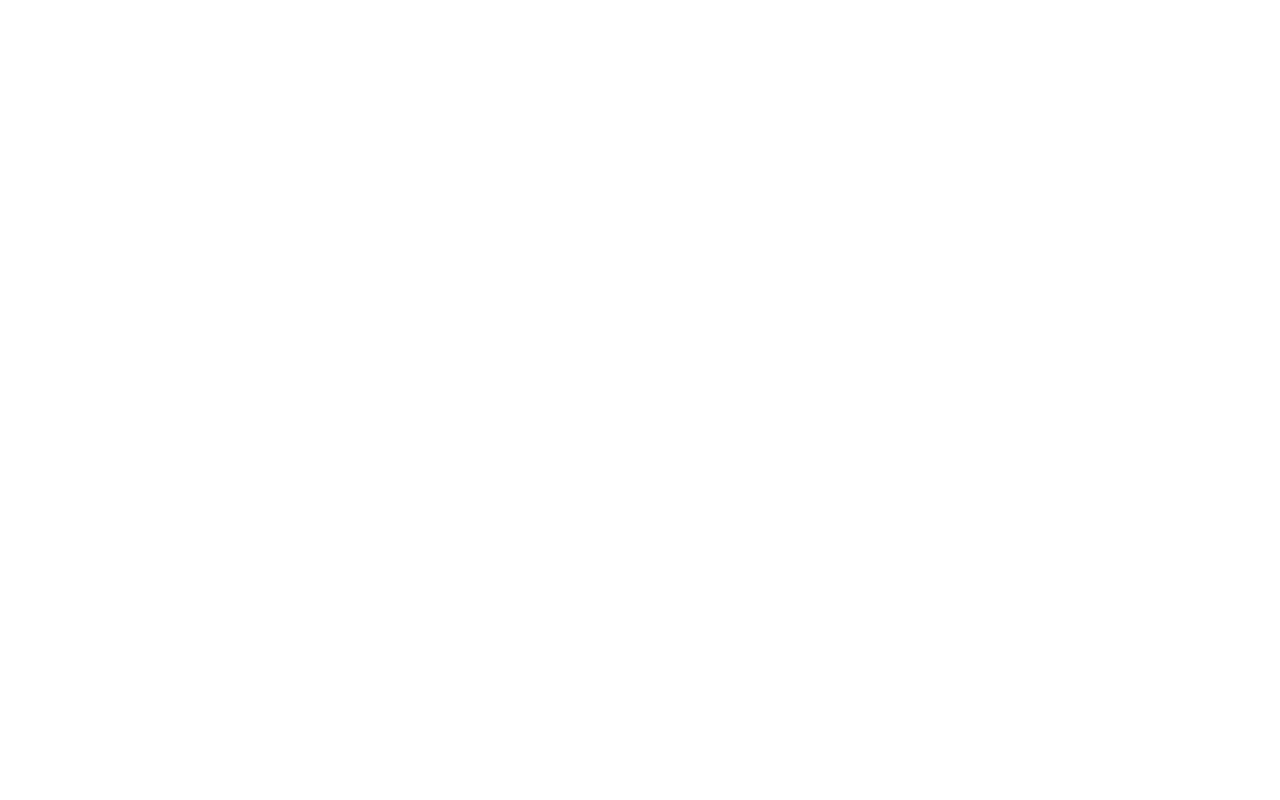
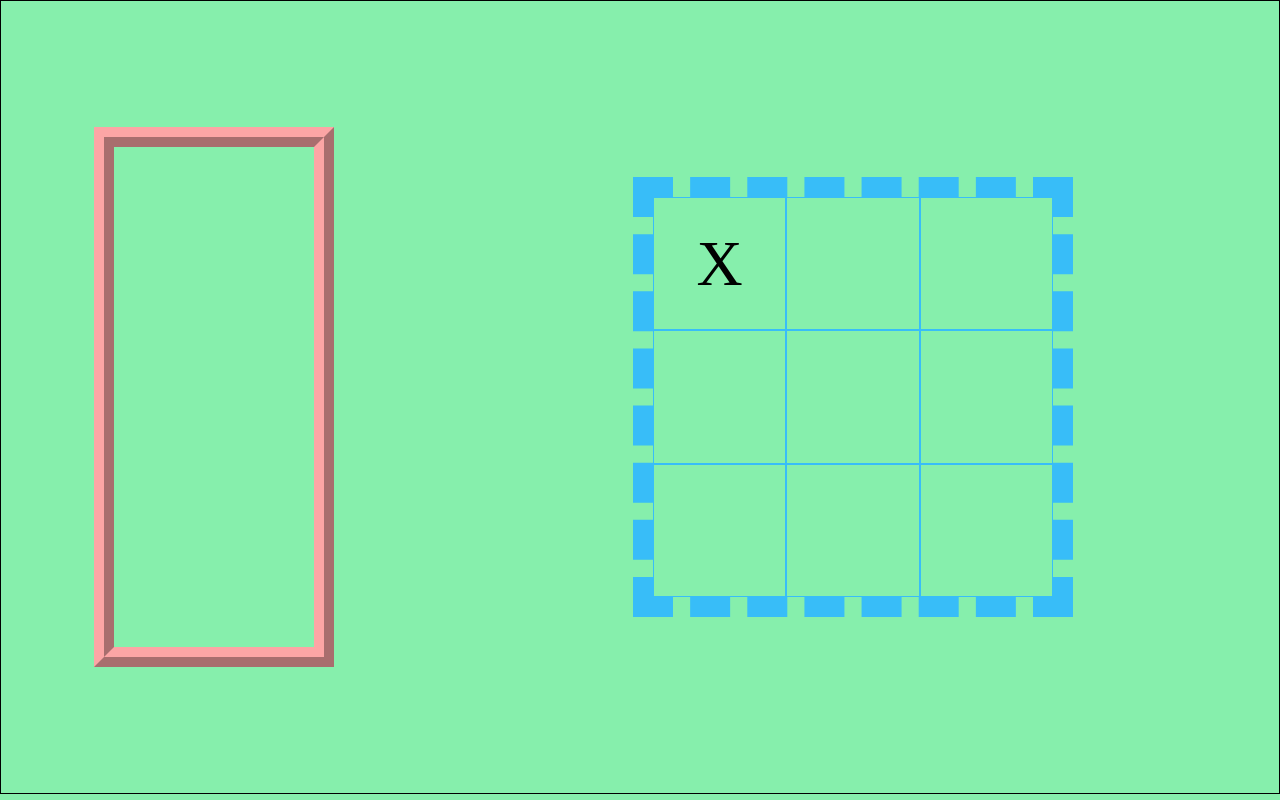
Before and after one commit to lyu-cell/Tic-Tac-Toe, a plain HTML site: page index.html in a window 1280 px wide. Drawn offline with Linux system fonts and the light colour scheme.

Commit message:
the basic static layout for the games ui is done

```diff
--- a/index.html
+++ b/index.html
@@ -8,6 +8,24 @@
     <script src="script.js" defer></script>
 </head>
 <body>
-
+    <div class="gameContainer">
+        <div class="gameBoard">
+            <div class="squres">X</div>
+            <div class="squres"></div>
+            <div class="squres"></div>
+            <div class="squres"></div>
+            <div class="squres"></div>
+            <div class="squres"></div>
+            <div class="squres"></div>
+            <div class="squres"></div>
+            <div class="squres"></div>
+        </div>
+        <div class="scoreBoard">
+            <div class="playler1"></div>
+            <div class="player2"></div>
+            <div class="round"></div>
+            <div class="annoucncement"></div>
+        </div>
+    </div>
 </body>
 </html>
--- a/script.js
+++ b/script.js
@@ -26,11 +26,11 @@ const Gameboard = (function () {
                     || scoreBox1 === 2 || scoreBox2 === 2) return announcer();
                 else player1x = [], player2o = [], console.log("Player1 is The Winner!");
             }
+
             else {
                 console.log(playerVar)
                 scoreBox2++;
-                if ((player1x.length + player2o.length) === 9 && (drawScore + scoreBox1 + scoreBox2) === 3 ||
-                    scoreBox2 === 2 || scoreBox1 === 1) return announcer();
+                if ((drawScore + scoreBox1 + scoreBox2) === 3 || scoreBox1 === 2 || scoreBox2 === 2) return announcer();
                 else return player1x = [], player2o = [], console.log("Player2 is The Winner!");
             }
         }
@@ -40,13 +40,13 @@ const Gameboard = (function () {
             console.log(playerVar)
             drawScore++
             if ((player1x.length + player2o.length) === 9 && (drawScore + scoreBox1 + scoreBox2) === 3 ) return announcer();
-            else return player1x = [], player2o = [], console.log("Draw", drawScore + scoreBox1 + scoreBox2, player1x.length + player2o.length)
+            else return player1x = [], player2o = [], console.log("Draw!", drawScore)
         }
     }
 
     const announcer = function() {
 
-        if (scoreBox1 > scoreBox2) {
+        if (scoreBox1 > scoreBox2 || drawScore === 2 && scoreBox1 === 1) {
 
             scoreBox1 = 0;
             scoreBox2 = 0;
@@ -55,7 +55,7 @@ const Gameboard = (function () {
             return console.log("player1 Congratulation, You Won The Game!");
         }
 
-        else if (scoreBox2 > scoreBox1) {
+        else if (scoreBox2 > scoreBox1 || drawScore === 2 && scoreBox2 === 1) {
 
             scoreBox1 = 0
             scoreBox2 = 0
@@ -64,7 +64,7 @@ const Gameboard = (function () {
             return console.log("Player2 Congratulation, You Won The Game!")
         }
 
-        else if (drawScore > (scoreBox1 + scoreBox2)) {
+        else if (scoreBox1 === 1 && scoreBox2 === 1 || drawScore === 3) {
 
             scoreBox1 = 0
             scoreBox2 = 0
@@ -78,7 +78,8 @@ const Gameboard = (function () {
 
         if (variable.length < 3 || player1x.length === 3 || player2o.length === 3 || player1x.length > 3 || player2o.length > 3) {
             variable.push(square);
-            if (player1x.length === 3 || player2o.length === 3 || player1x.length === 5 || player2o.length === 5) {
+            if (player1x.length === 3 || player2o.length === 3 || player1x === 4 || player2o.length === 4 || player1x.length === 5
+                || player2o.length === 5) {
 
                 gamePatCall(variable);
             }
--- a/style.css
+++ b/style.css
@@ -0,0 +1,45 @@
+body {
+    margin: 0;
+    background-color: #86efac;
+    height: 99vh;
+}
+
+.gameContainer {
+    display: grid;
+    grid-template-columns: 2fr 4fr;
+    grid-template-rows: none;
+    border: 1px solid black;
+    height: 99vh;
+}
+
+.gameBoard {
+    justify-self: center;
+    align-self: center;
+    display: grid;
+    grid-column: 2 / 3;
+    grid-template-columns: repeat(3, 1fr);
+    grid-template-rows: repeat(3, 1fr);
+    width: 400px;
+    height: 400px;
+    border: 20px dashed #38bdf8;
+}
+
+.squres {
+    display: flex;
+    border: 1px solid #38bdf8;
+    justify-content: center;
+    align-items: center;
+    font-size: 4rem;
+}
+
+.scoreBoard {
+    grid-column: 1 / 2;
+    grid-row: 1 / 2;
+    height: 500px;
+    width: 200px;
+    border: 20px ridge #fca5a5;
+    justify-self: center;
+    align-self: center;
+    display: grid;
+    grid-template-rows: repeat(4, 1fr);
+}
```
